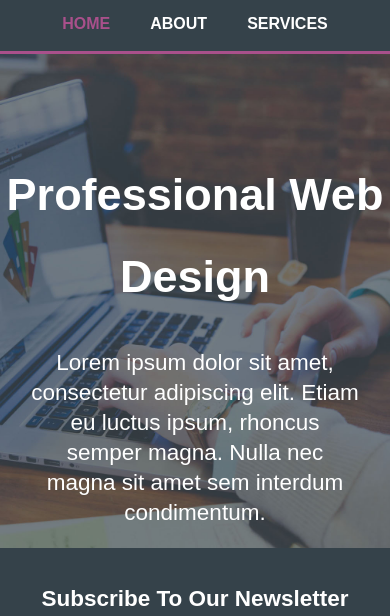
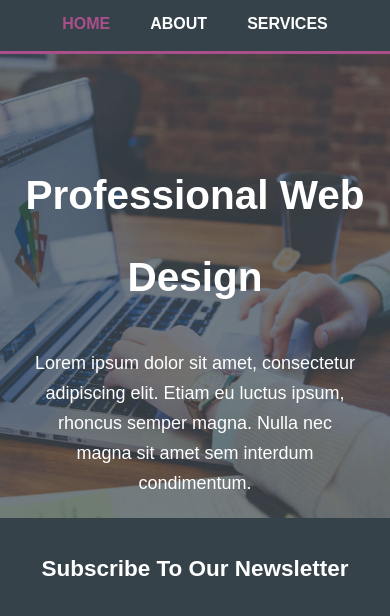
Before and after one commit to FaziletKosure/004-website-page-design, a plain HTML site: page index.html in a window 390 px wide. Shown: the part 162-778 px from the top of the page. Drawn offline with Linux system fonts and the light colour scheme.

```diff
--- a/sass/_showcase.scss
+++ b/sass/_showcase.scss
@@ -3,7 +3,7 @@
   background: url(../img/showcase.jpg) no-repeat center center/cover;
   text-align: center;
   color: #ffffff;
-  //   margin: 0;
+
   .container {
     padding-top: 100px;
     display: flex;
@@ -11,13 +11,13 @@
     align-items: center;
     h1 {
       margin-top: 0;
-      font-size: 3em;
+      font-size: 2.7em;
       margin-bottom: 10px;
       line-height: 82px;
       font-weight: 700;
     }
     p {
-      font-size: 1.5em;
+      font-size: 1.2em;
       line-height: 30px;
       margin: 20px 30px;
       text-align: center;
```
Also changed, not shown: style.css.
